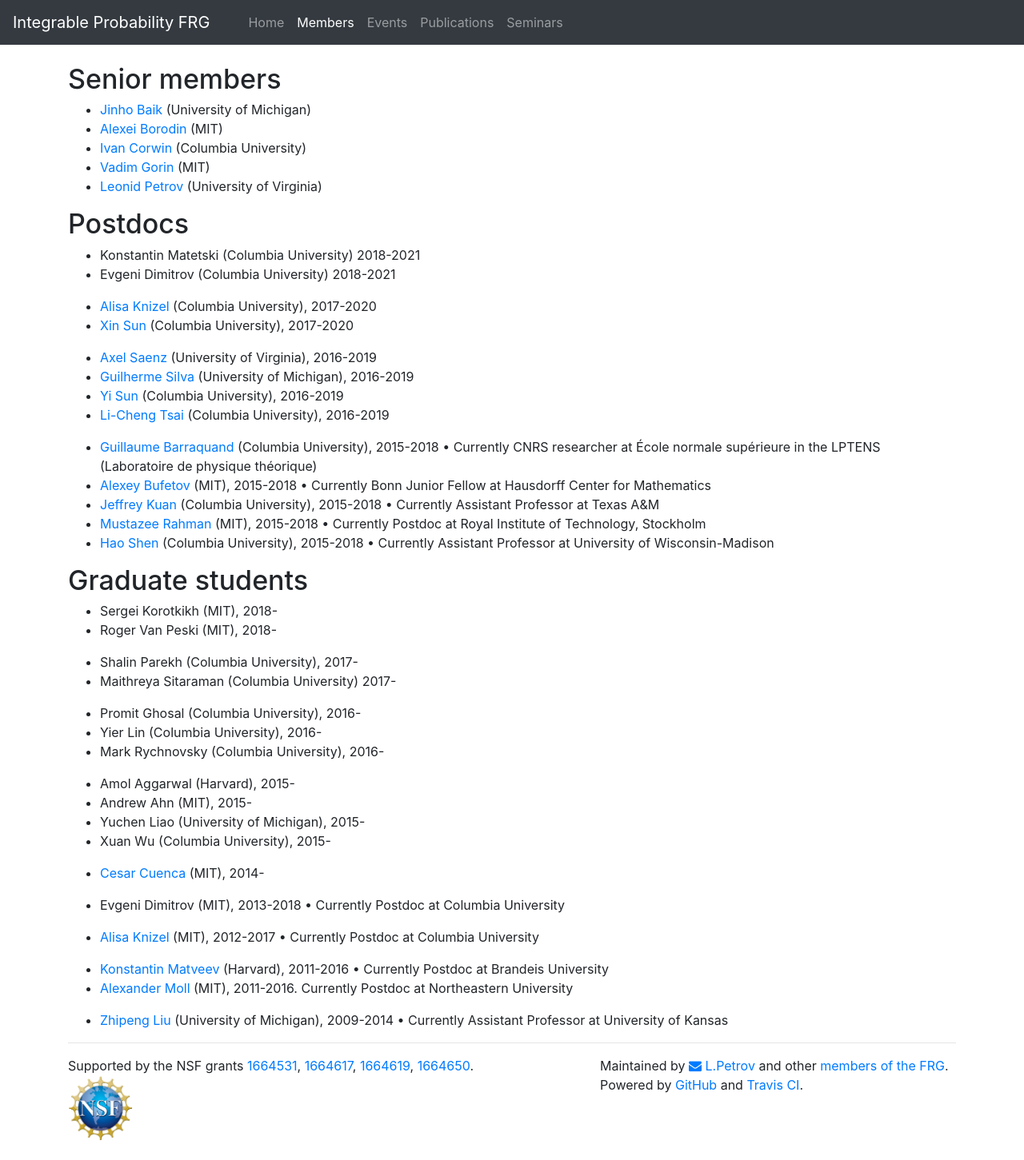
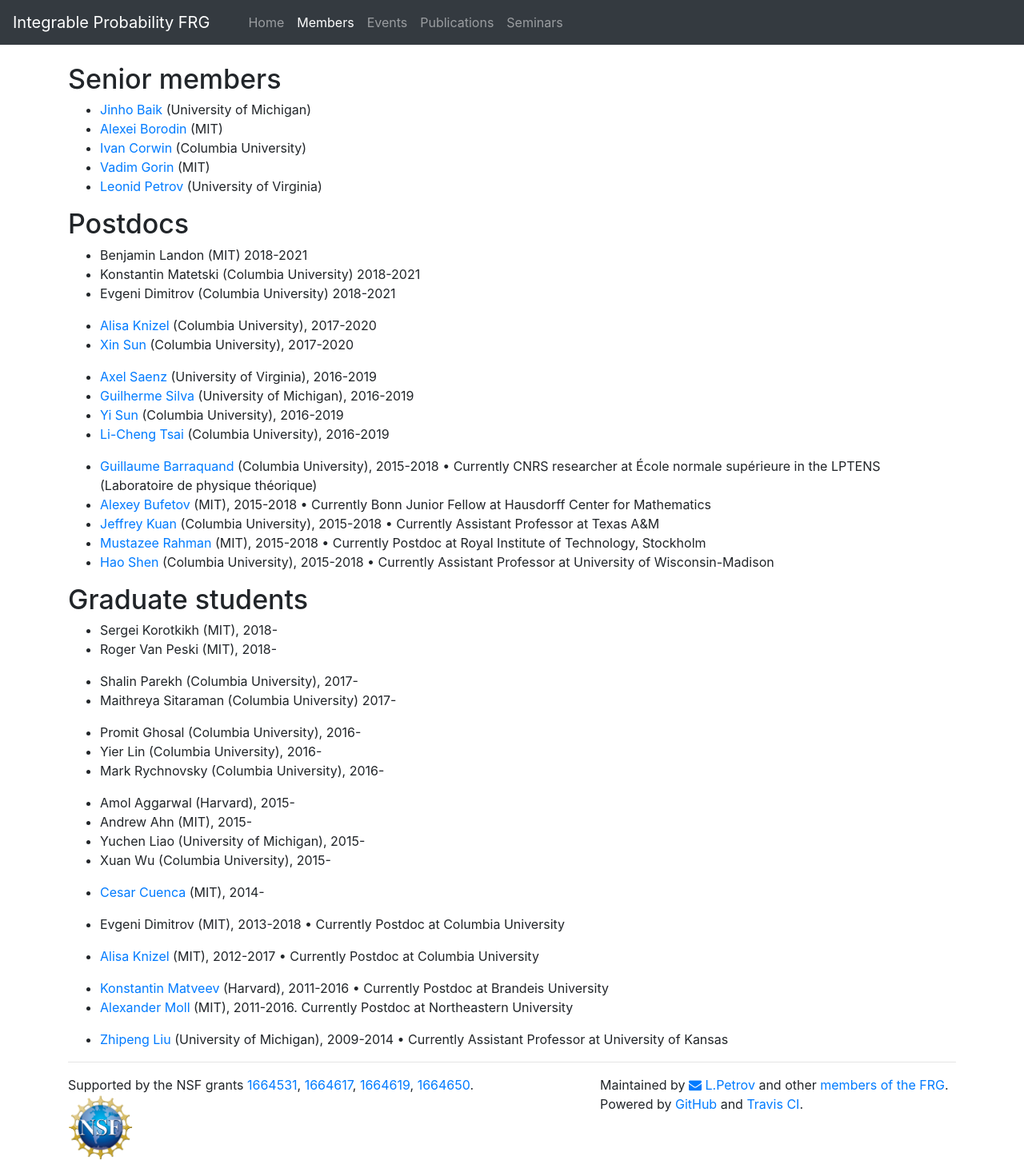
Before and after one commit to int-prob/int-prob-code, a Jekyll site: the page built from people.md, in a window 1280 px wide. Shown: the whole page at 80% size. Built offline with Jekyll 4.4.1, drawn with Linux system fonts in a browser that asks for light colours; nearby versions of some CDN libraries; before the commit the page ends 1427 px from its top, so only the background shows below that.

Commit message:
Update people.md

```diff
--- a/people.md
+++ b/people.md
@@ -11,6 +11,7 @@ nav_id: Members
 
 # Postdocs
 
+- Benjamin Landon (MIT) 2018-2021
 - Konstantin Matetski (Columbia University) 2018-2021
 - Evgeni Dimitrov (Columbia University) 2018-2021
 
```
